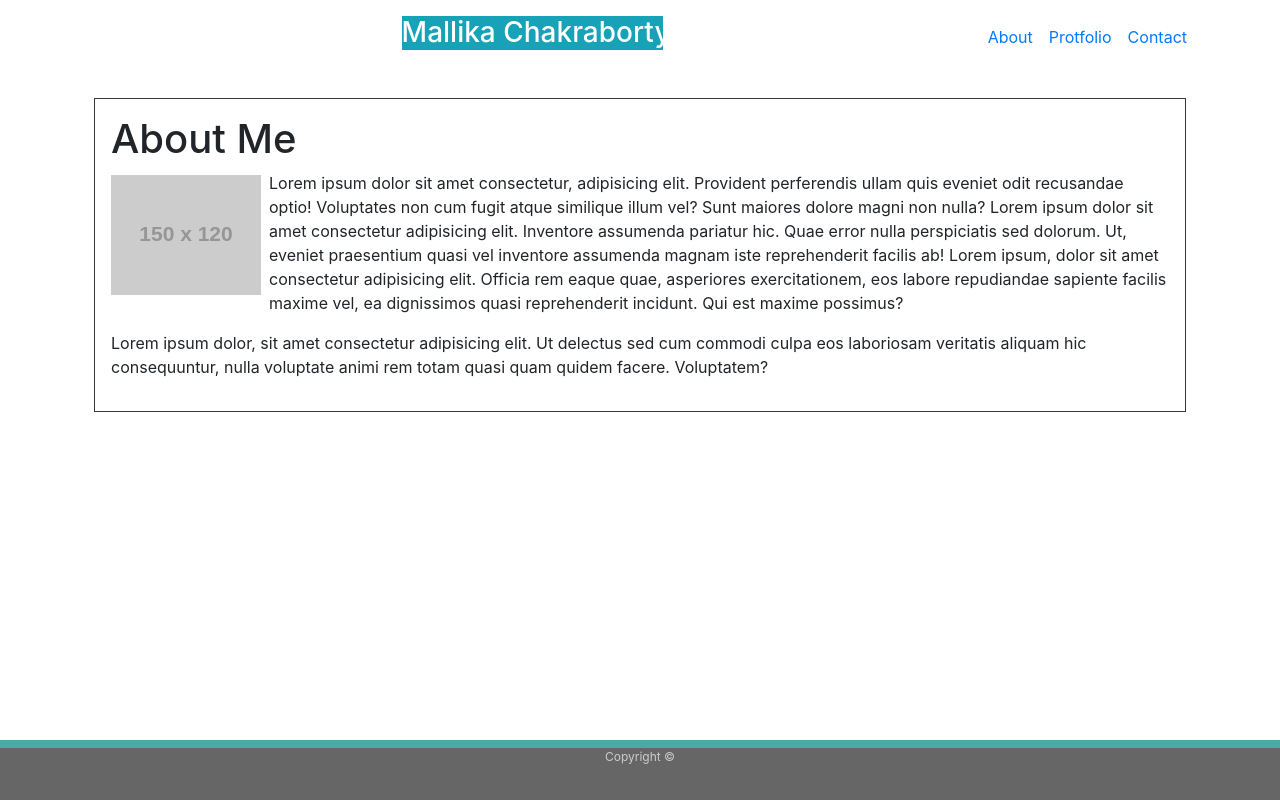
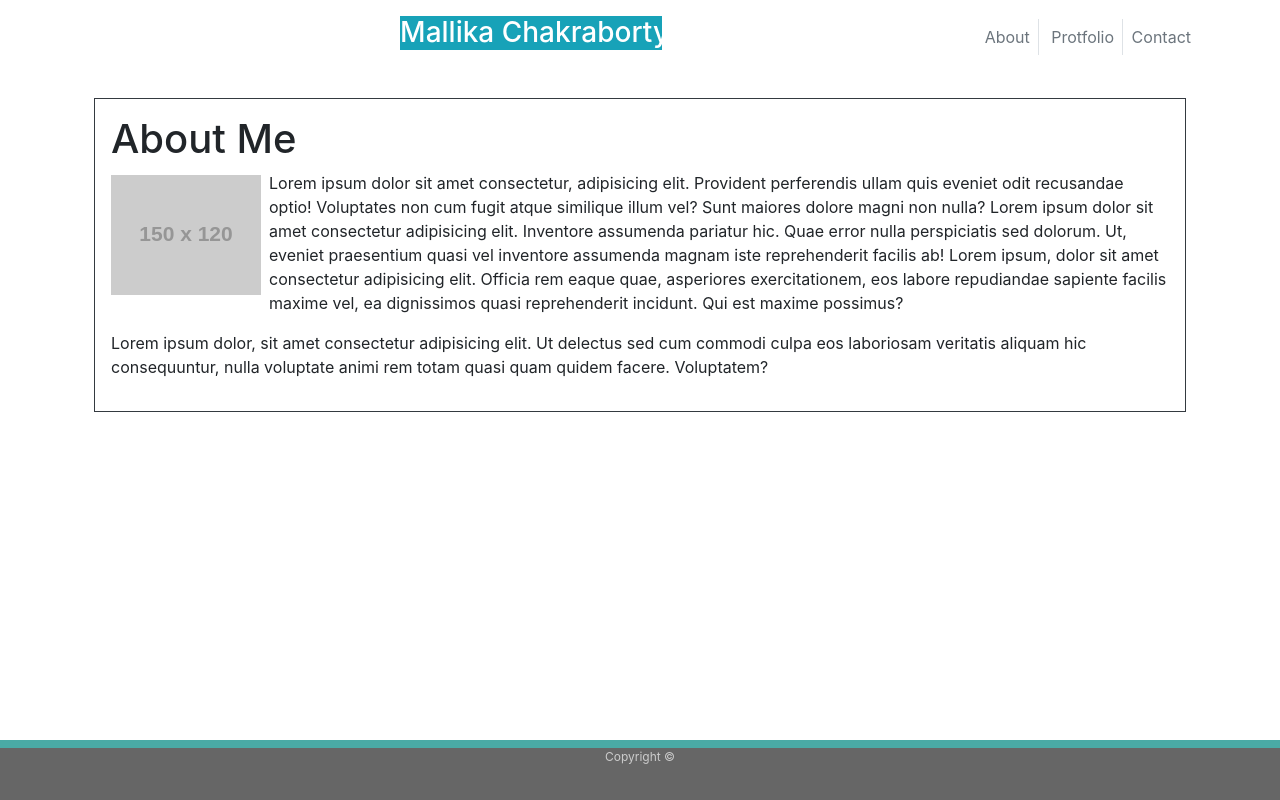
Before and after one commit to Mallika1/Bootstrap-Portfolio, a plain HTML site: page index.html in a window 1280 px wide. Drawn offline with nearby package versions, Linux system fonts and the light colour scheme; files that its build step writes are made by us from their sources; placeholder pictures from the web are drawn by us.

Commit message:
initial commit

```diff
--- a/index.html
+++ b/index.html
@@ -40,19 +40,9 @@
 
       <!-- <div class="collapse navbar-collapse" id="navbarSupportedContent"> -->
             <div id="navbarSupportedContent col-md-4">
-
-            <ul class="navbar-nav ml-auto ">
-                    <li class="nav-item">
-                      <a class="nav-link" href=index.html>About <span class="sr-only">(current)</span></a>
-                    </li>
-                    <li class="nav-item ">
-                      <a class="nav-link" href="portfolio.html">Protfolio</a>
-                    </li>
-                    <li class="nav-item">
-                      <a class="nav-link" href="contact.html">Contact</a>
-                    </li>
-
-                  </ul>
+                    <a class="text-muted p-2 border-right" href="index.html">About</a>
+                    <a class="text-muted p-2  border-right" href="portfolio.html">Protfolio</a>
+                    <a  class="text-muted p-1" href="contact.html">Contact</a>
 
       </div>
     </div>
```
